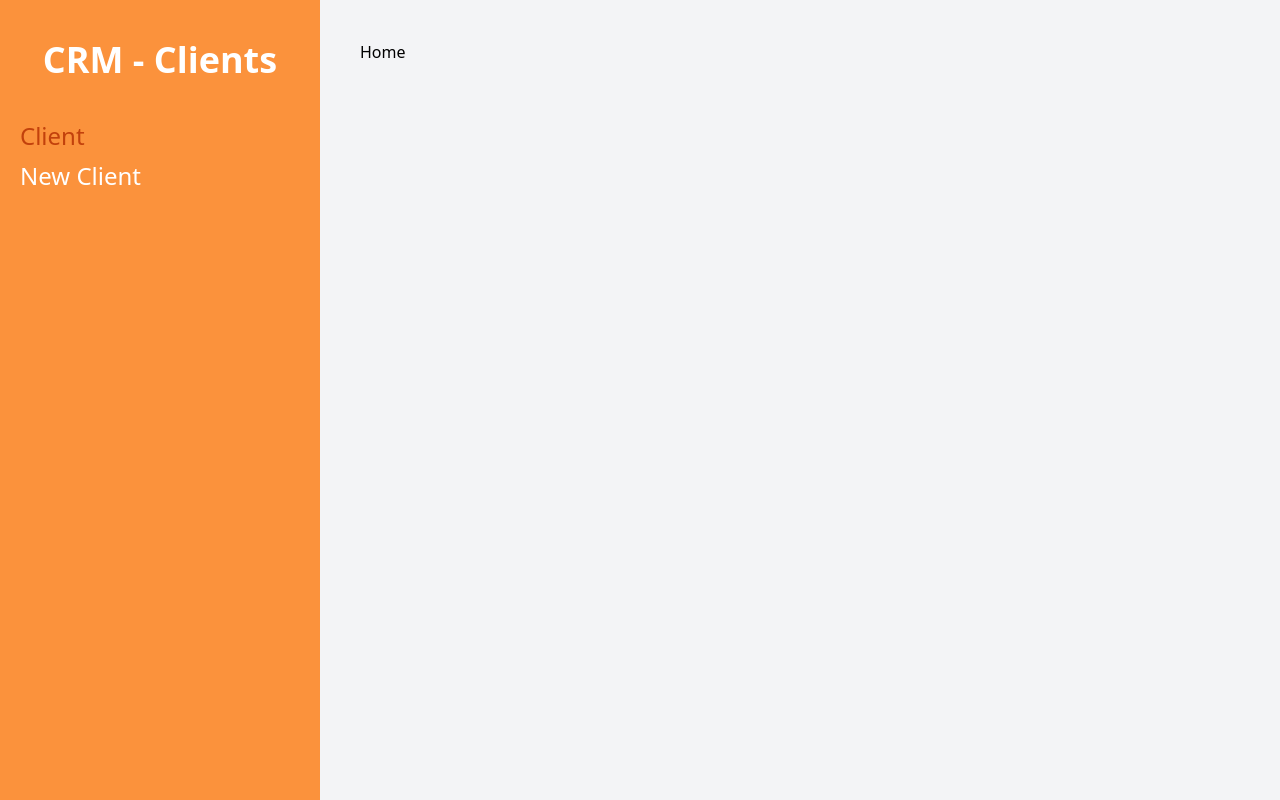
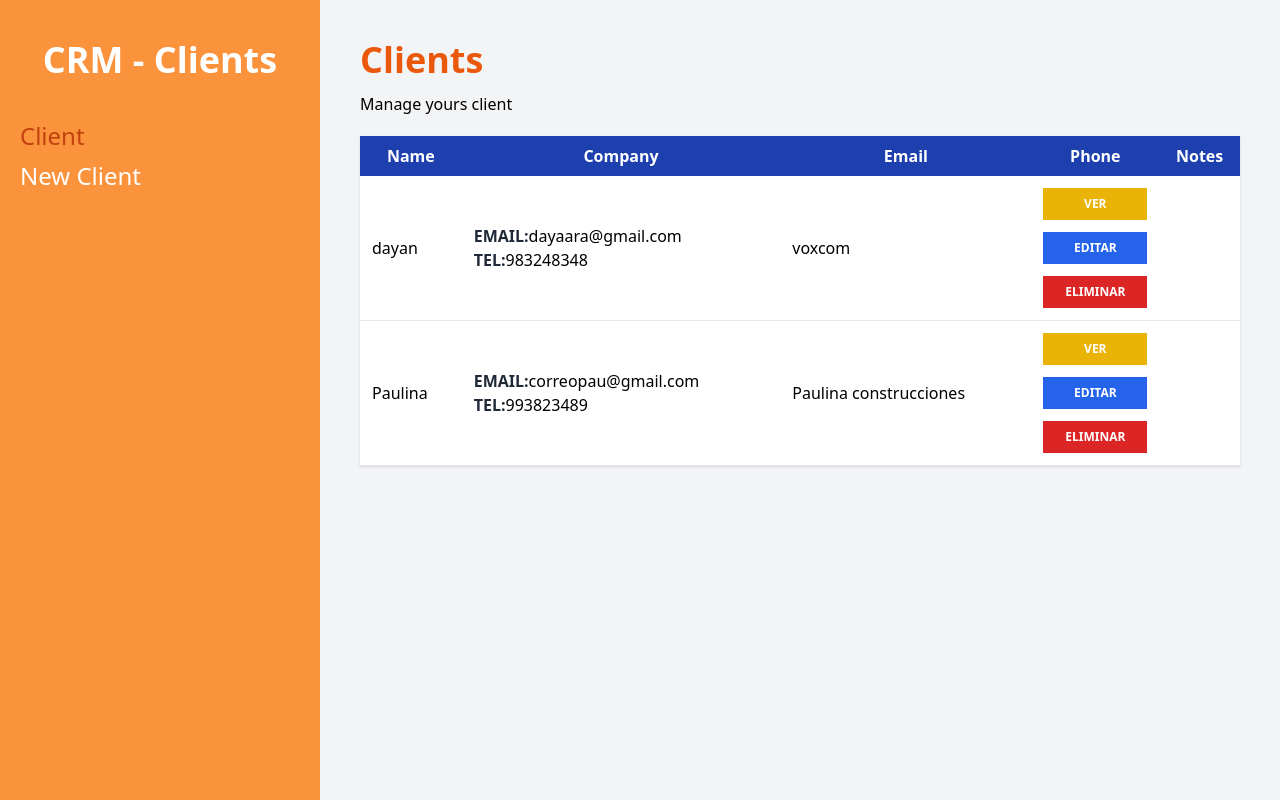
Before and after one commit to dayanMichelle/crm-react, a React (Vite) app: page /clients in a window 1280 px wide. Built offline with nearby package versions, Linux system fonts and the light colour scheme; data requests are answered from the project's data file.

Commit message:
adding get clients

```diff
--- /dev/null
+++ b/src/components/Client.jsx
@@ -0,0 +1,38 @@
+
+const Client = ({client}) => {
+    const {name,company,email,phone,note} = client
+  return (
+    <tr className="border-b hover:bg-gray-50">
+        <td className="p-3">{name}</td>
+        <td className="p-3">
+            <p><span className="text-gray-800 uppercase font-bold">Email:</span>{email}</p>
+            <p><span className="text-gray-800 uppercase font-bold">Tel:</span>{phone}</p>
+        </td>
+        <td className="p-3">{company}</td>
+        <td className="p-3">
+        <button
+            className="bg-yellow-500 hover:bg-yellow-600 block w-full text-white p-2 uppercase font-bold text-xs "
+            type="button"
+            >
+                Ver
+            </button>
+            <button
+            className="bg-blue-600 hover:bg-blue-700 block w-full text-white p-2 uppercase font-bold text-xs mt-3"
+            type="button"
+            >
+                Editar
+            </button>
+            <button
+            className="bg-red-600 hover:bg-red-700 block w-full text-white p-2 uppercase font-bold text-xs mt-3"
+            type="button"
+            >
+                Eliminar
+            </button>
+        </td>
+    </tr>
+
+
+  )
+}
+
+export default Client
--- a/src/pages/Home.jsx
+++ b/src/pages/Home.jsx
@@ -1,7 +1,49 @@
-import React from 'react'
+import { useEffect,useState } from "react"
+import Client from "../components/Client"
 
 export const Home = () => {
+  const [clients, setClients] = useState([])
+  useEffect(() => {
+    const getClientAPI =  async  () =>
+    {
+      try {
+        const url = 'http://localhost:4000/clients'
+        const response = await fetch(url);
+        const result = await response.json()
+        setClients(result)
+      } catch (error) {
+        console.log(error)
+      }
+    }
+    getClientAPI()
+  }, [])
   return (
-    <div>Home</div>
+    <>
+    <h1 className="font-black text-4xl text-orange-600">Clients</h1>
+    <p className="mt-3">Manage yours client</p>
+
+    <table className="w-full mt-5 table-auto shadow bg-white">
+      <thead className="bg-blue-800 text-white">
+      <tr>
+        <th className="p-2">Name</th>
+        <th className="p-2">Company</th>
+        <th className="p-2">Email</th>
+        <th className="p-2">Phone</th>
+        <th className="p-2">Notes</th>
+      </tr>
+      </thead>
+      <tbody>
+          {clients.map(client => (
+
+            <Client
+            key={client.id}
+            client={client}
+            />
+
+
+          ))}
+      </tbody>
+    </table>
+   </>
   )
 }
```
